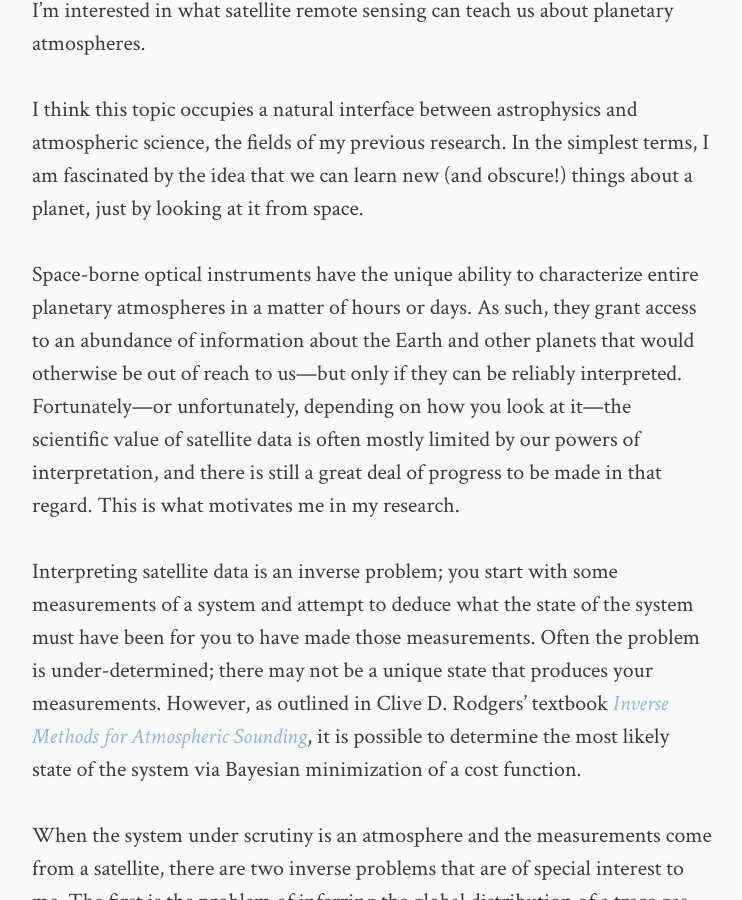
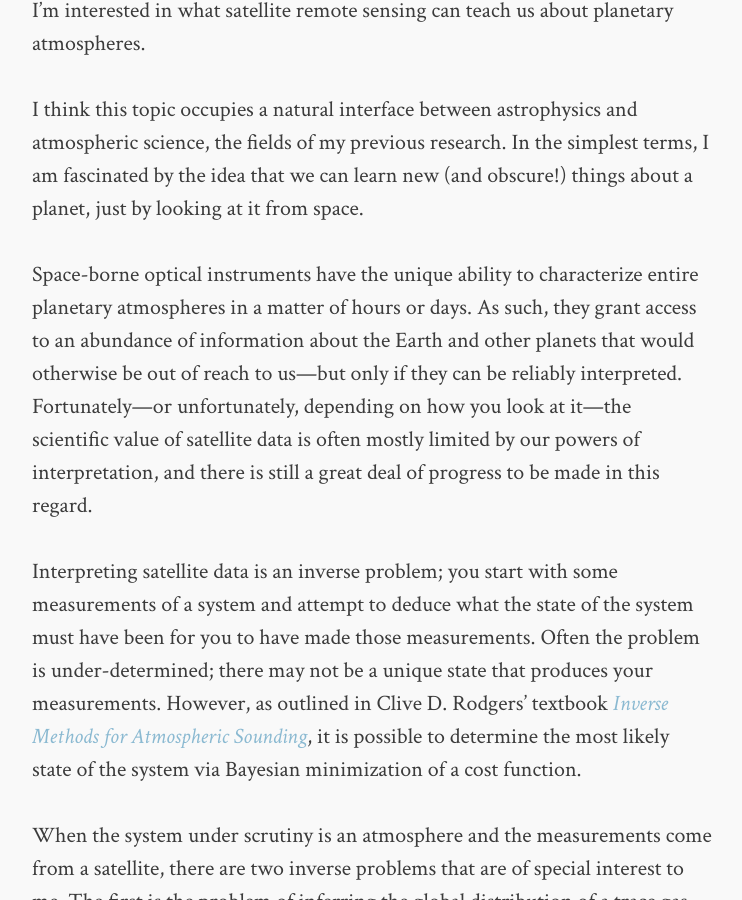
Before and after one commit to djvaron/djvaron.github.io, a Jekyll site: the page built from research.md, in a window 1280 px wide and 900 px high, scrolled down 700 px. Shown: the whole window, without its empty margins (268-1010 px from the left). Built offline with Jekyll 4.4.1, drawn with Linux system fonts in a browser that asks for light colours.

Commit message:
edit research

```diff
--- a/research.md
+++ b/research.md
@@ -12,7 +12,8 @@
 
 I think this topic occupies a natural interface between astrophysics and atmospheric science, the fields of my previous research. In the simplest terms, I am fascinated by the idea that we can learn new (and obscure!) things about a planet, just by looking at it from space.
 
-Space-borne optical instruments have the unique ability to characterize entire planetary atmospheres in a matter of hours or days. As such, they grant access to an abundance of information about the Earth and other planets that would otherwise be out of reach to us---but only if they can be reliably interpreted. Fortunately---or unfortunately, depending on how you look at it---the scientific value of satellite data is often mostly limited by our powers of interpretation, and there is still a great deal of progress to be made in that regard. This is what motivates me in my research.
+Space-borne optical instruments have the unique ability to characterize entire planetary atmospheres in a matter of hours or days. As such, they grant access to an abundance of information about the Earth and other planets that would otherwise be out of reach to us---but only if they can be reliably interpreted. Fortunately---or unfortunately, depending on how you look at it---the scientific value of satellite data is often mostly limited by our powers of interpretation, and there is still a great deal of progress to be made in this regard.
+<!--This is what motivates me in my research.-->
 
 <!-- Satellite data is like a mine; what you get out of it is largely dependent on how deep you can dig. Depth, in this analogy, is limited by our powers of interpretation. -->
 
```
